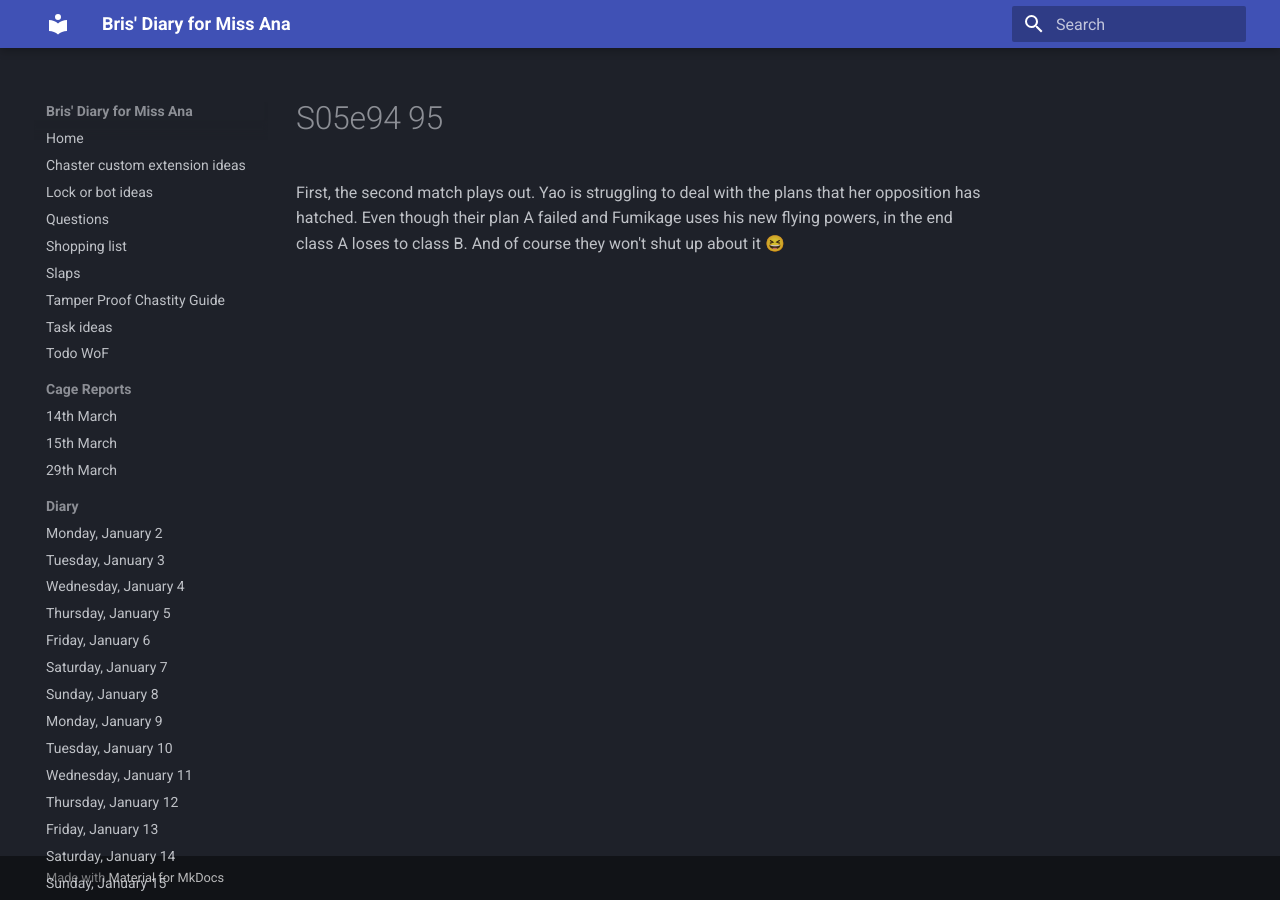
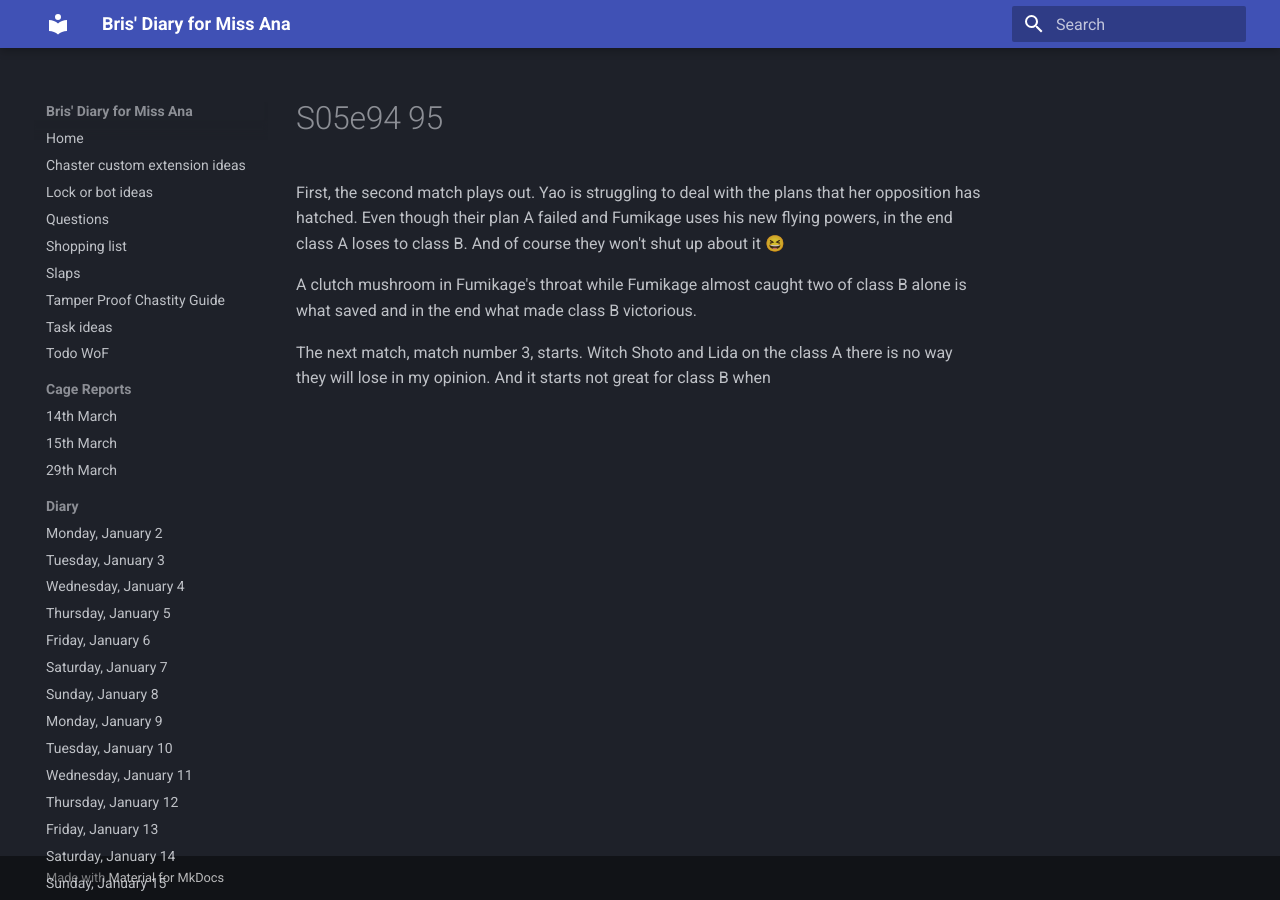
Before and after one commit to bris00/DFMA, an MkDocs documentation site: the page built from diary/Series/My Hero Academia/s05e94-95.md, in a window 1280 px wide. Built offline with MkDocs 1.6.1 and Material for MkDocs 9.7.7, drawn with Linux system fonts in a browser that asks for light colours.

Commit message:
vault backup: 2023-04-19 21:07:01
Affected files:
diary/Series/My Hero Academia/s05e94-95.md

```diff
--- a/diary/Series/My Hero Academia/s05e94-95.md
+++ b/diary/Series/My Hero Academia/s05e94-95.md
@@ -1 +1,5 @@
 First, the second match plays out. Yao is struggling to deal with the plans that her opposition has hatched. Even though their plan A failed and Fumikage uses his new flying powers, in the end class A loses to class B. And of course they won't shut up about it 😆
+
+A clutch mushroom in Fumikage's throat while Fumikage almost caught two of class B alone is what saved and in the end what made class B victorious.
+
+The next match, match number 3, starts. Witch Shoto and Lida on the class A there is no way they will lose in my opinion. And it starts not great for class B when
```
